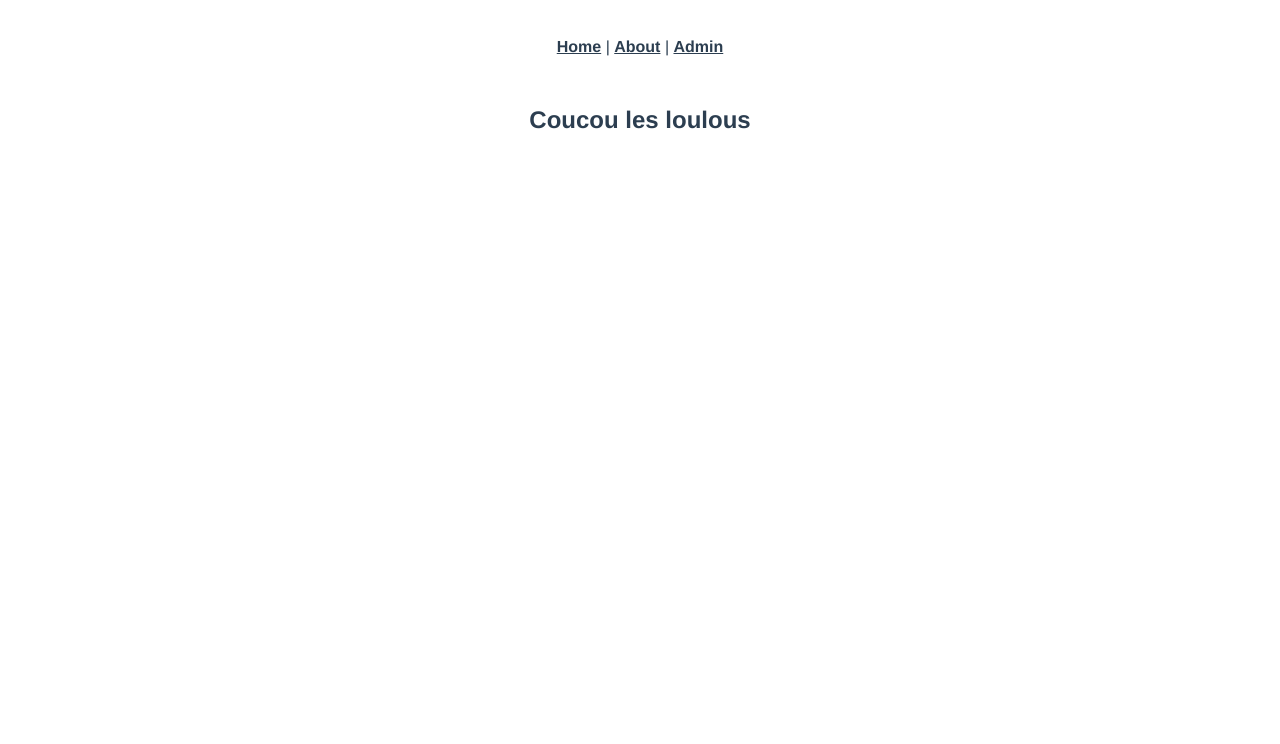
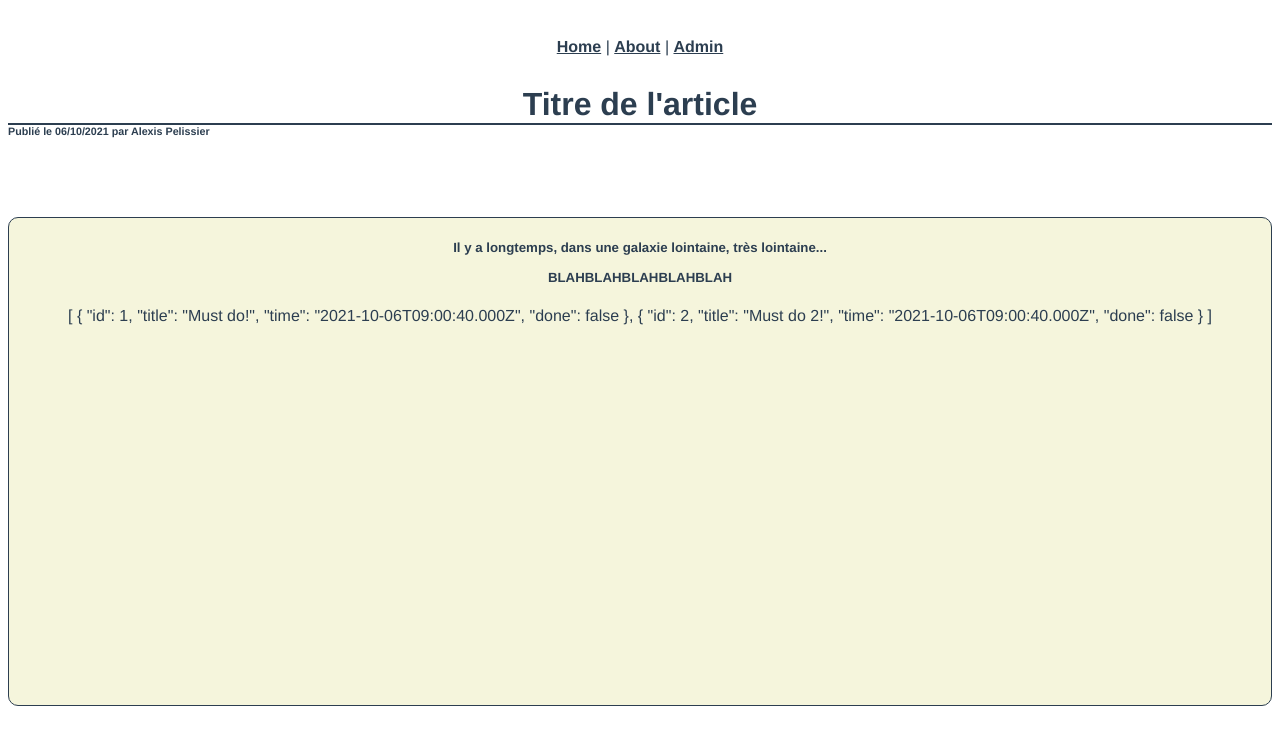
Before and after one commit to Alexis-Pel/blogVue, a Vue app: page /singlepost in a window 1280 px wide. Shown: the top 744 px of the page. Built offline with nearby package versions, Linux system fonts and the light colour scheme.

Commit message:
ajout Vuex

```diff
--- a/package.json
+++ b/package.json
@@ -10,7 +10,8 @@
   "dependencies": {
     "core-js": "^3.6.5",
     "vue": "^2.6.11",
-    "vue-router": "^3.2.0"
+    "vue-router": "^3.2.0",
+    "vuex": "^3.6.2"
   },
   "devDependencies": {
     "@vue/cli-plugin-babel": "~4.5.0",
--- a/src/components/SinglePost.vue
+++ b/src/components/SinglePost.vue
@@ -1,27 +1,70 @@
 <template>
-  <div><h2>Coucou les loulous</h2></div>
+  <div>
+    <div id="titleBlock">
+      <h1 id="title">{{ article.title }}</h1>
+      <h6 id="subtitle">
+        Publié le {{ article.date }} par {{ article.author }}
+      </h6>
+    </div>
+    <div id="content">
+      <h5>
+        {{ article.intro }} <br /><br />
+        {{ article.content }}
+      </h5>
+      {{ todos }}
+    </div>
+  </div>
 </template>
 
 <script>
 export default {
-  name: 'SinglePost',
+  name: "SinglePost",
   data() {
     return {
-      items: [
-        {
+      article: {
         id: 0,
-          title: "Titre de l'article de beau gosse",
+        title: "Titre de l'article",
         date: "06/10/2021",
         author: "Alexis Pelissier",
         intro:
           "Il y a longtemps, dans une galaxie lointaine, très lointaine...",
         content: "BLAHBLAHBLAHBLAHBLAH",
       },
-      ],
     };
   },
+  computed: {
+    todos() {
+      return this.$store.state.todos
+    }
+  }
 };
 </script>
 
-<style>
+<style scoped>
+#titleBlock {
+  display: flex;
+  flex-direction: column;
+  justify-content: center;
+  margin: auto;
+}
+#title {
+  border-bottom: 2px solid;
+}
+#subtitle {
+display: flex;
+}
+
+#title,
+#subtitle {
+  margin-top: 0%;
+  margin-bottom: 0%;
+}
+
+#content {
+  margin-top: 5rem;
+  padding-bottom: 30%;
+  background-color: beige;
+  border: 1px solid;
+  border-radius: 10px;
+}
 </style>
--- a/src/main.js
+++ b/src/main.js
@@ -1,10 +1,12 @@
 import Vue from 'vue'
 import App from './App.vue'
 import router from './router'
+import store from './store'
 
 Vue.config.productionTip = false
 
 new Vue({
   router,
+  store,
   render: h => h(App)
 }).$mount('#app')
--- /dev/null
+++ b/src/store.js
@@ -0,0 +1,69 @@
+import Vue from 'vue'
+import Vuex from 'vuex'
+
+Vue.use(Vuex)
+
+export default new Vuex.Store({
+  /*
+  La state est uniquement modifiable via les mutations,
+  elle contient toute la donnée du Store,
+  accessible de puis n'importe ou sur votre App
+  Accessible depuis un composant Vue, via les computed:
+  "this.$store.state.todos"
+  */
+  state: {
+    todos: [
+      {
+        id: 1,
+        title: 'Must do!',
+        time: new Date(),
+        done: false,
+      },
+      {
+        id: 2,
+        title: 'Must do 2!',
+        time: new Date(),
+        done: false,
+      },
+    ]
+  },
+  /*
+  Les mutations permettent de modifier la donnée contenue dans la "state"
+  On appelle une mutation via un ` commit('nomMutation', data) `
+  */
+  mutations: {
+    /* Les mutations ont 2 params: state, et la data que vous lui envoyez */
+    addTodo(state, data) {
+      state.todos.push(data)
+    },
+    removeTodoByIndex(state, index) {
+      state.todos.splice(index, 1)
+    },
+  },
+  /*
+  Les actions sont commes des méthodes, un peu plus générales, qui peuvent lire
+  la state et "commit" des mutations pour modifier la state.
+  On peut y mettre des call API, du traitement, etc...
+  */
+  actions: {
+    /* Les actions ont 2 params: context, et la data que vous lui envoyez */
+    removeTodoByID(context, id) {
+      id = parseInt(id)
+      const index = context.state.todos.findIndex((todo) => { return todo.id == id })
+      context.commit('removeTodoByIndex', index)
+    }
+  },
+
+  /* Getters:
+  Similaires aux computed, ce sont des fonctions utilisées comme des variables
+  Ils peuvent lire la state
+  et retourner de la donnée modifiée (sans la modifier dans la state!!)
+  */
+  getters: {
+
+  },
+  /* Nous ne verrons pas les modules tout de suite */
+  modules: {
+
+  }
+})
```
Also changed, not shown: 1 other file (tests, documents, lock files or other folders). Lines whose indentation alone changed are shown as unchanged.
